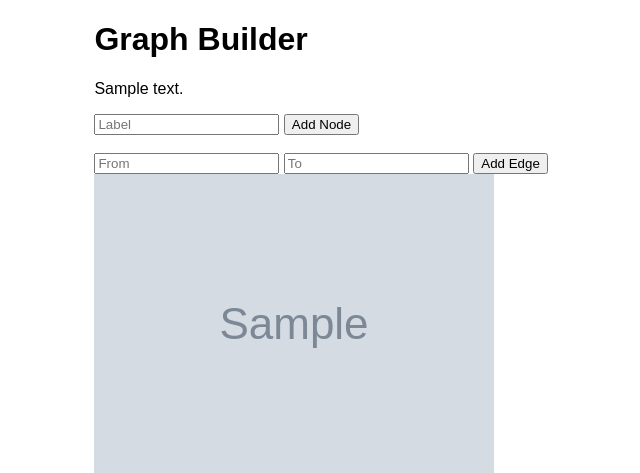
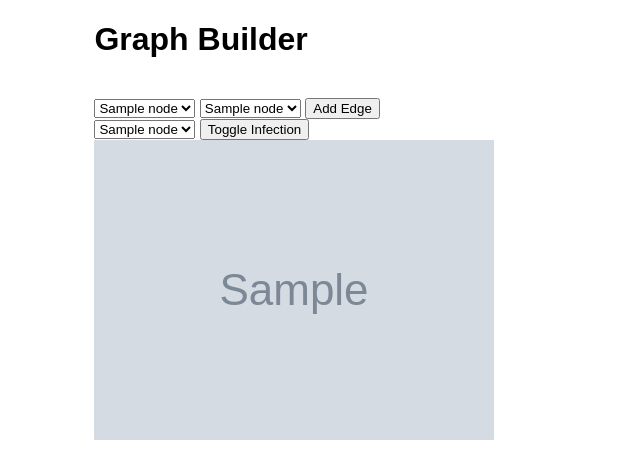
Before and after one commit to dennisbalsam/c19graph, a Flask app: template templates/index.html in a window 1280 px wide. Shown: the top 473 px of the page, without its empty margins (40-680 px from the left). Run offline with Flask 2, Linux system fonts and the light colour scheme; the template is opened without the code that fills it: most values are stand-ins (such as "Sample title", 1, 10 or a date in 2020).

Commit message:
edge adding and initial infection toggle

```diff
--- a/main.py
+++ b/main.py
@@ -2,12 +2,9 @@ import json
 import random
 import os
 import subprocess
-from graph_operations import graph, initialGraph
+from graph_operations import graph, initialGraph, tracePath
 from flask import Flask, request, render_template, redirect, url_for
 app = Flask(__name__)
-
-
-
 
 
 def updateAndDraw():
@@ -16,13 +13,9 @@ def updateAndDraw():
 @app.route("/")
 def index():
     initialGraph()
-    return render_template('index.html',filepath = f'static/img/graph.png')
-
-@app.route("/addnode")
-def addnode():
-    graph.add_node(int(request.args.get('label')))
-    updateAndDraw()
-    return redirect(url_for('index'))
+    return render_template('index.html',
+        filepath = f'static/img/graph.png',
+        nodes = graph.nodes())
 
 @app.route("/addedge")
 def addedge():
@@ -30,6 +23,25 @@ def addedge():
     updateAndDraw()
     return redirect(url_for('index'))
 
+@app.route("/toggleinfection")
+def toggleinfection():
+
+    node = int(request.args.get('label'))
+    graph.nodes[node]['infected'] = not graph.nodes[node]['infected']
+
+    if graph.nodes[node]['infected'] == True :
+        graph.nodes[node]['color'] = 'r'
+        tracePath(node,2)
+    else:
+        graph.nodes[node]['color'] = 'teal'
+
+    print(graph.nodes[node]['infected'])
+    updateAndDraw()
+    return render_template('index.html',
+        filepath = f'static/img/graph.png',
+        nodes = graph.nodes())
+    # return redirect(url_for('index'))
+
 
 if __name__ == '__main__':
   app.config['TEMPLATES_AUTO_RELOAD'] = True
--- a/templates/index.html
+++ b/templates/index.html
@@ -15,17 +15,32 @@
     <div id="wrapper">
         <body>
             <h1>Graph Builder</h1>
-            <p>{{content}}</p>
-            <form action="/addnode" method="GET">
-                <input type="text" id="node_label" name="label" placeholder="Label">
-                <button type="submit" id="submit">Add Node</button>
-            </form>
         </br>
-        <form action="/addedge" method="GET">
-            <input type="text" id="node_label1" name="label1" placeholder="From">
-            <input type="text" id="node_label2" name="label2" placeholder="To">
+        <!-- edge adding -->
+        <form action="/addedge" method="GET" id="add_edge">
+            <select id="node_label1" name="label1" form="add_edge">
+                {% for i in nodes %}
+                    <option value="{{i}}">{{i}}</option>
+                    {%endfor%}
+                </select>
+                <select id="node_label2" name="label2" form="add_edge">
+                    {% for i in nodes %}
+                        <option value="{{i}}">{{i}}</option>
+                        {%endfor%}
+                    </select>
                     <button type="submit" id="submit">Add Edge</button>
                 </form>
+
+        <!-- infection setting -->
+        <form action="/toggleinfection" method="GET" id="toggle_infection">
+            <select id="node_label" name="label" form="toggle_infection">
+                {% for i in nodes %}
+                    <option value="{{i}}">{{i}}</option>
+                    {%endfor%}
+                </select>
+                    <button type="submit" id="submit">Toggle Infection</button>
+                </form>
+
                 <img src="{{filepath}}">
 
             </body>
```
Lines whose indentation alone changed are shown as unchanged.
